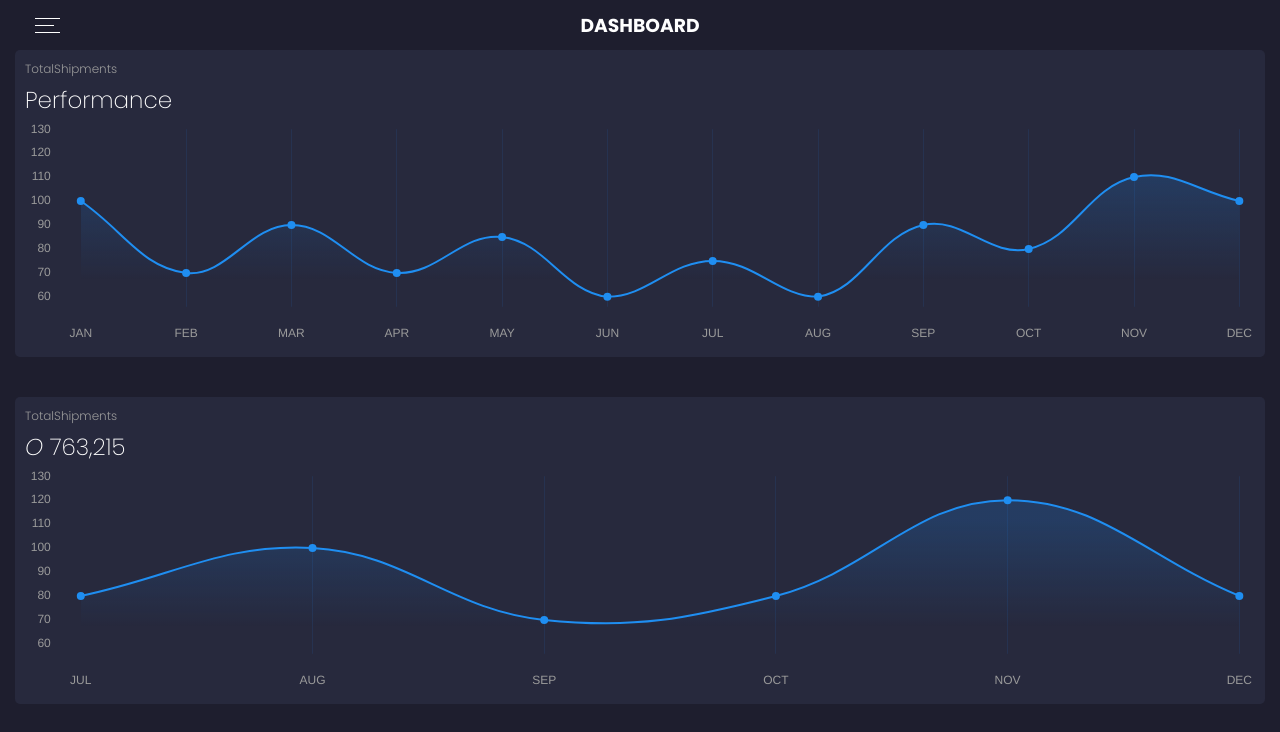
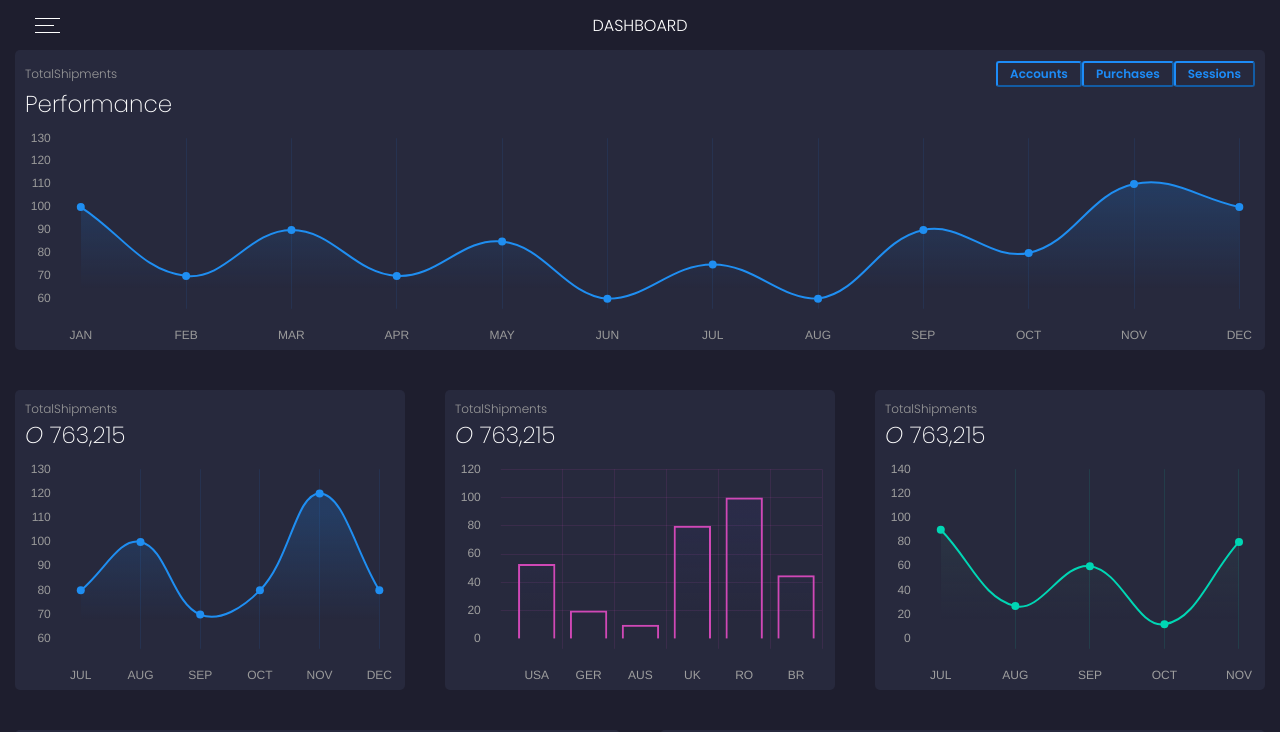
Before and after one commit to slampham/10x-Dev, a React (Create React App) app: page / in a window 1280 px wide. Shown: the top 732 px of the page. Built offline with nearby package versions, Linux system fonts and the light colour scheme.

Commit message:
Added grid system for charts

```diff
--- a/src/components/App.js
+++ b/src/components/App.js
@@ -14,6 +14,9 @@ const StyledApp = styled.div`
     transform: translate(200px);
   `}
   transition: transform var(--trans-time) ease-in-out;
+
+  @media (min-width: 1000px) {
+  }
 `
 
 function App() {
--- a/src/components/Card.js
+++ b/src/components/Card.js
@@ -4,11 +4,7 @@ import styled from 'styled-components'
 const StyledCard = styled.div`
   background-color: #27293D;
   border-radius: 5px;
-  padding: 5px 10px;
-
-  > * {
-    margin: 5px 0;
-  }
+  padding: 10px;
 `
 
 function Card({children}) {
--- a/src/components/ChartCard.js
+++ b/src/components/ChartCard.js
@@ -3,6 +3,9 @@ import styled from 'styled-components'
 import { StyledCard } from './Card'
 
 const StyledChartCard = styled(StyledCard)`
+  display: flex;
+  flex-direction: column;
+
   .title {
     font-size: 12px;
     font-weight: 300;
@@ -16,13 +19,14 @@ const StyledChartCard = styled(StyledCard)`
   }
 
   .chart-container {
-    height: 225px;
+    margin-top: 10px;
+    flex-grow: 1;
   }
 `
 
-function ChartCard({title, subtitle, children}) {
+function ChartCard({title, subtitle, children, className}) {
   return (
-    <StyledChartCard >
+    <StyledChartCard className={className}>
       <h3 className='title'>{title}</h3>
       {subtitle}
       <div className='chart-container'>
@@ -32,4 +36,5 @@ function ChartCard({title, subtitle, children}) {
   )
 }
 
+export { StyledChartCard }
 export default ChartCard
--- a/src/components/Dashboard.js
+++ b/src/components/Dashboard.js
@@ -1,6 +1,7 @@
 import React from 'react'
 import styled from 'styled-components'
 import { Line, Bar } from 'react-chartjs-2'
+import LargeChartCard from './LargeChartCard'
 import ChartCard from './ChartCard'
 import Table from './Table'
 import { chartExample1, chartExample2, chartExample3, chartExample4 } from './charts.js';
@@ -9,29 +10,58 @@ const StyledDashboard = styled.div`
   display: grid;
   grid-template-columns: 100%;
   grid-gap: 40px;
-  overflow: hidden;
+  overflow: hidden;  //FIXME: not sure if needed
+
+  @media (min-width: 1000px) {
+    grid-template: repeat(3, 300px) / repeat(6, 1fr);
+
+    .chart1 {
+      grid-area: 1 / 1 / 2 / -1;
+    }
+
+    .chart2 {
+      grid-area: 2 / 1 / 3 / 3;
+    }
+
+    .chart3 {
+      grid-area: 2 / 3 / 3 / 5;
+    }
+
+    .chart4 {
+      grid-area: 2 / 5 / 3 / -1;
+    }
+
+    .table1 {
+      grid-area: -2 / 1 / -1 / 4;
+    }
+
+    .table2 {
+      grid-area: -2 / 4 / -1 / -1;
+    }
+  }
 `
 
 function Dashboard() {
   return (
     <StyledDashboard>
-      <ChartCard title='TotalShipments' subtitle={<h4 className='subtitle'>Performance</h4>} >
+      <LargeChartCard title='TotalShipments' subtitle={<h4 className='subtitle'>Performance</h4>} className='chart1'>
         <Line data={chartExample1['data1']} options={chartExample1.options} />
-      </ChartCard>
+      </LargeChartCard>
 
-      <ChartCard title='TotalShipments' subtitle={<div className='subtitle'><i>O</i> <span>763,215</span></div>} >
+      <ChartCard title='TotalShipments' subtitle={<div className='subtitle'><i>O</i> <span>763,215</span></div>} className='chart2'>
         <Line data={chartExample2.data} options={chartExample2.options} />
       </ChartCard>
 
-      <ChartCard title='TotalShipments' subtitle={<div className='subtitle'><i>O</i> <span>763,215</span></div>} >
+      <ChartCard title='TotalShipments' subtitle={<div className='subtitle'><i>O</i> <span>763,215</span></div>} className='chart3'>
         <Bar data={chartExample3.data} options={chartExample3.options} />
       </ChartCard>
 
-      <ChartCard title='TotalShipments' subtitle={<div className='subtitle'><i>O</i> <span>763,215</span></div>} >
+      <ChartCard title='TotalShipments' subtitle={<div className='subtitle'><i>O</i> <span>763,215</span></div>} className='chart4'>
         <Line data={chartExample4.data} options={chartExample4.options} />
       </ChartCard>
 
-      <Table/>
+      <Table className='table1'/>
+      <Table className='table2'/>
     </StyledDashboard>
   )
 }
--- a/src/components/Header.js
+++ b/src/components/Header.js
@@ -14,12 +14,16 @@ const StyledHeader = styled.header`
   align-items: center;
   justify-content: center;
 
-  color: white;
   background: rgb(30, 30, 46);
 
   ${StyledButton} {
     position: absolute;
     left: var(--margin);
+  }
+
+  h3 {
+    font-size: 16px;
+    font-weight: 300;
   }
 `
 
--- /dev/null
+++ b/src/components/LargeChartCard.js
@@ -0,0 +1,40 @@
+import React from 'react'
+import styled from 'styled-components'
+import { StyledChartCard } from './ChartCard'
+
+const StyledLargeCard = styled(StyledChartCard)`
+  .title-buttons {
+    display: flex;
+    align-items: center;
+    justify-content: space-between;
+
+    button {
+      font-family: Poppins;
+      font-size: 12px;
+      font-weight: 600;
+      color: ${({active}) => active ? 'white' : '#1D8CF8'};
+      background: ${({active}) => active ? '#1D8CF8' : 'none'};
+      border-color: #1D8CF8;
+      padding: .2em 1em;
+      border-radius: 3px;
+    }
+  }
+`
+
+function LargeChartCard({title, subtitle, children, className, active}) {
+  return (
+    <StyledLargeCard {...{className, active}}>
+      <div className='title-buttons'>
+        <h3 className='title'>{title}</h3>
+        <div className='buttons'><button>Accounts</button><button>Purchases</button><button>Sessions</button></div>
+      </div>
+
+      {subtitle}
+      <div className='chart-container'>
+        {children}
+      </div>
+    </StyledLargeCard>
+  )
+}
+
+export default LargeChartCard
--- a/src/components/SideMenu.js
+++ b/src/components/SideMenu.js
@@ -8,9 +8,9 @@ const StyledMenu = styled.nav`
 
   position: fixed;
   top: 0;
-  right: 100vw;
   bottom: 0;
   left: -200px;
+  min-width: 200px;
 
   transition: var(--trans-time) ease-in-out;
 
--- a/src/components/Table.js
+++ b/src/components/Table.js
@@ -35,9 +35,9 @@ const StyledTable = styled(StyledCard)`
   }
 `
 
-function Table() {
+function Table({className}) {
   return (
-    <StyledTable>
+    <StyledTable {...{className}}>
       <h3>Simple Table</h3>
 
       <table>
```
